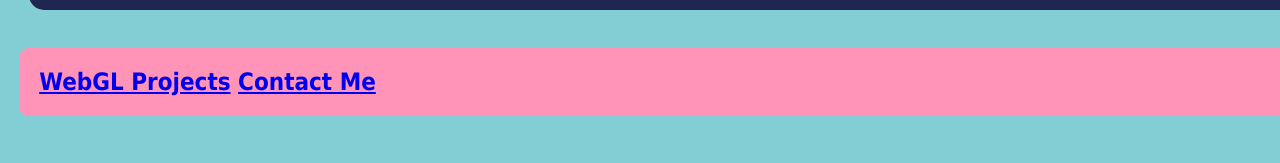
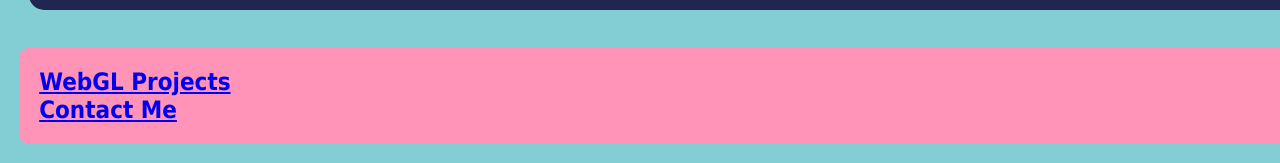
Before and after one commit to Novanduh/novanduh-s-world, a plain HTML site: page index.html in a window 1280 px wide. Shown: the part 721-884 px from the top of the page. Before the commit the page ends 856 px from the top, so only its background shows below. Drawn offline with Linux system fonts and the light colour scheme.

Commit message:
website edits

```diff
--- a/index.html
+++ b/index.html
@@ -43,7 +43,7 @@
             <center><iframe width="1220" height="630" src="https://www.youtube.com/embed/UjpXTfUbw34?si=w-6jOnxI2fkBiiIS" title="YouTube video player" frameborder="0" allow="accelerometer; autoplay; clipboard-write; encrypted-media; gyroscope; picture-in-picture; web-share" referrerpolicy="strict-origin-when-cross-origin" allowfullscreen></iframe></center>
         </div>
         <div id="About">
-            <a href="WebGL Projects/webgl.html">WebGL Projects</a>
+            <a href="WebGL Projects/webgl.html">WebGL Projects</a><br>
             <a href="https://www.linkedin.com/in/samprati-sinha/">Contact Me</a>
         </div>
     </div>
```
